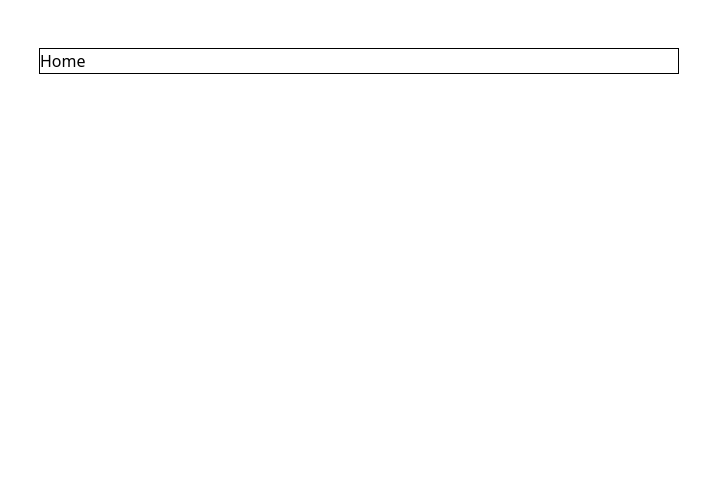
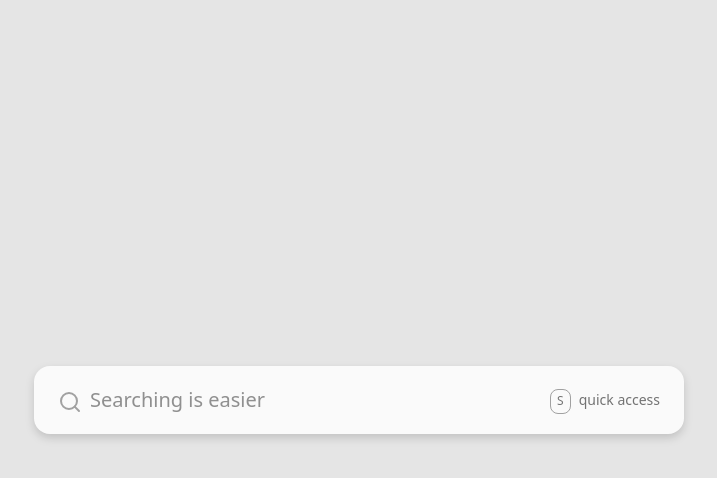
Before and after one commit to ultfsuraj/dots_search, a Next.js app: page / in a window 1280 px wide. Shown: the top 478 px of the page, without its empty margins (281-998 px from the left). Built offline with nearby package versions, Linux system fonts and the light colour scheme.

Commit message:
basic search input closed

```diff
--- a/src/app/globals.css
+++ b/src/app/globals.css
@@ -3,3 +3,7 @@
 @utility flex-center {
   @apply flex items-center justify-center;
 }
+
+* {
+  font-family: system-ui, sans-serif;
+}
--- a/src/app/layout.tsx
+++ b/src/app/layout.tsx
@@ -1,16 +1,5 @@
 import type { Metadata } from 'next';
-import { Geist, Geist_Mono } from 'next/font/google';
 import './globals.css';
-
-const geistSans = Geist({
-  variable: '--font-geist-sans',
-  subsets: ['latin'],
-});
-
-const geistMono = Geist_Mono({
-  variable: '--font-geist-mono',
-  subsets: ['latin'],
-});
 
 export const metadata: Metadata = {
   title: 'Dribble Search',
@@ -24,7 +13,7 @@ export default function RootLayout({
 }>) {
   return (
     <html lang="en">
-      <body className={`${geistSans.variable} ${geistMono.variable} antialiased`}>{children}</body>
+      <body className="flex-center h-[100dvh] w-[100vw] bg-neutral-200 text-neutral-800">{children}</body>
     </html>
   );
 }
--- a/src/app/page.tsx
+++ b/src/app/page.tsx
@@ -1,7 +1,29 @@
-import React from 'react';
+'use client';
+
+import { motion } from 'motion/react';
+import { Search } from 'lucide-react';
+import { useState } from 'react';
 
 const Page = () => {
-  return <div className="border-stone-neutral m-auto mt-12 w-[50%] border">Home</div>;
+  const [isOpen, setIsOpen] = useState<boolean>(false);
+
+  return (
+    <motion.div className="w-[60%] max-w-[650px] rounded-2xl bg-neutral-50 px-6 py-5 drop-shadow-lg">
+      {/* Search Input Header */}
+      <div className="text-neutral600 flex items-center justify-between">
+        <Search className="relative top-0.5 text-neutral-400" />
+        <input className="grow border-none pl-2 text-xl outline-none" type="text" placeholder="Searching is easier" />
+        {isOpen ? (
+          <motion.span className="text-sm underline underline-offset-2">Clear</motion.span>
+        ) : (
+          <motion.div className="text-sm text-neutral-500">
+            <span className="content-baseline rounded-lg border border-neutral-400 px-1.5 pt-0.5 pb-1 text-xs">S</span>
+            <span className="pl-2">quick access</span>
+          </motion.div>
+        )}
+      </div>
+    </motion.div>
+  );
 };
 
 export default Page;
```
Also changed, not shown: package.json (+4 -3 lines), 1 other file (tests, documents, lock files or other folders).
